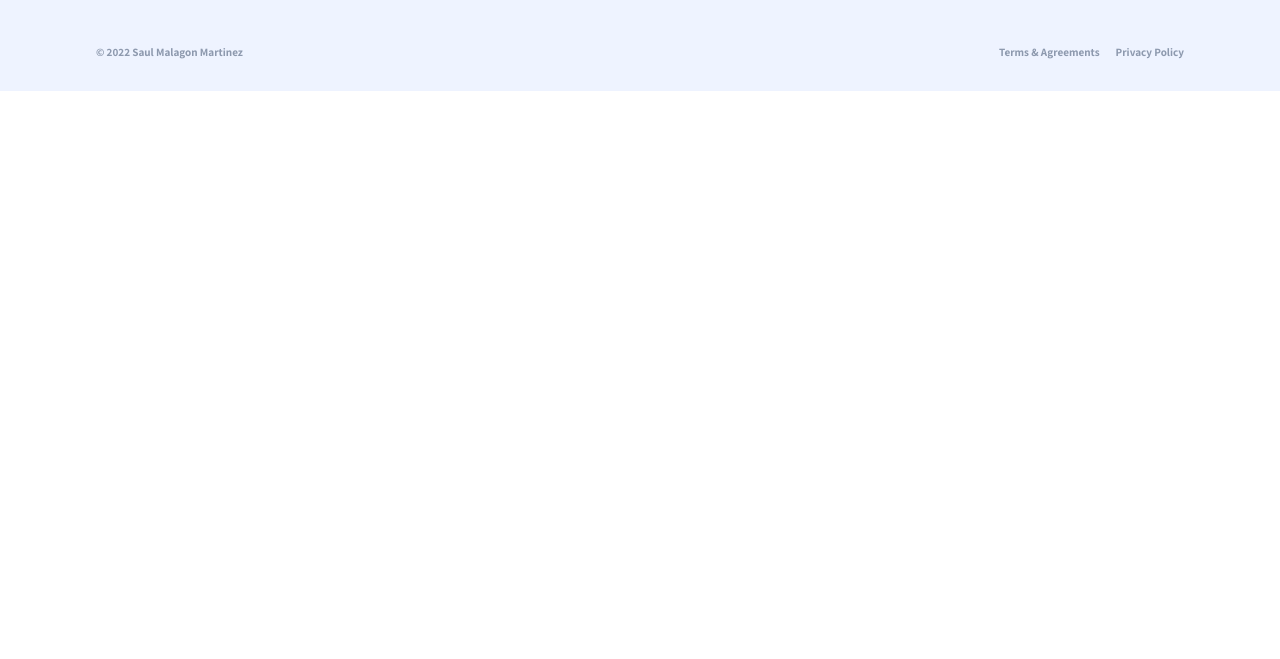
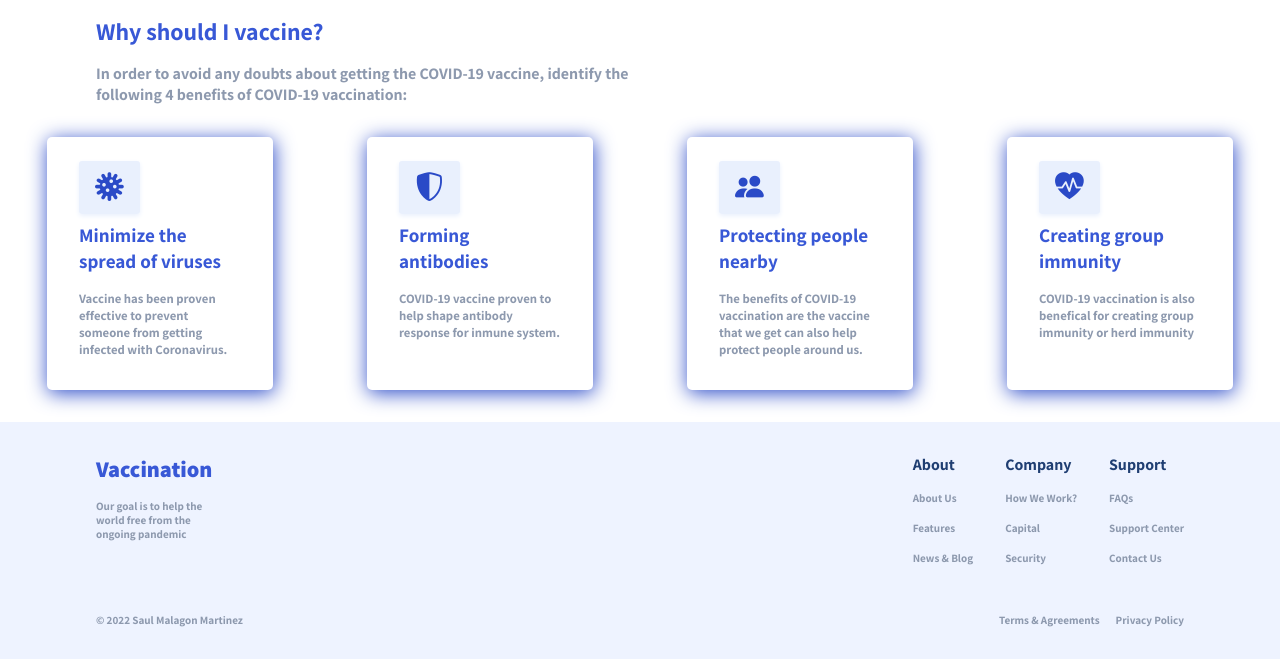
Before and after one commit to SaulMMBP/Launch-X, a plain HTML site: page Frontend/CSS/index.html in a window 1280 px wide. Shown: the part 700-1359 px from the top of the page. Before the commit the page ends 800 px from the top, so only its background shows below. Drawn offline with nearby package versions, Linux system fonts and the light colour scheme.

Commit message:
Logos y tercera sección terminados

```diff
--- a/Frontend/CSS/index.html
+++ b/Frontend/CSS/index.html
@@ -65,6 +65,58 @@
                 <img src="./woman-removebg.png" alt="vaccine_image">
             </div>
         </section>
+
+        <section id="logos">
+            <div class="image-wrap">
+                <img src="./logos.png" alt="logos">
+            </div>
+        </section>
+
+        <section id="why-should-i-vaccine">
+            <div id="wsiv_desc">
+                <h2>Why should I vaccine?</h2>
+                <p>
+                    In order to avoid any doubts about getting the COVID-19
+                    vaccine, identify the following 4 benefits of COVID-19
+                    vaccination:
+                </p>
+            </div>
+            <div id="wsiv_benefits">
+                <div class="cards">
+                    <i class="bi bi-virus"></i>
+                    <h3>Minimize the spread of viruses</h3>
+                    <p>
+                        Vaccine has been proven effective to prevent someone
+                        from getting infected with Coronavirus.
+                    </p>
+                </div>
+                <div class="cards">
+                    <i class="bi bi-shield-shaded"></i>
+                    <h3>Forming antibodies</h3>
+                    <p>
+                        COVID-19 vaccine proven to help shape antibody response
+                        for inmune system.
+                    </p>
+                </div>
+                <div class="cards">
+                    <i class="bi bi-people-fill"></i>
+                    <h3>Protecting people nearby</h3>
+                    <p>
+                        The benefits of COVID-19 vaccination are the vaccine that
+                        we get can also help protect people around us.
+                    </p>
+                </div>
+                <div class="cards">
+                    <i class="bi bi-heart-pulse-fill"></i>
+                    <h3>Creating group immunity</h3>
+                    <p>
+                        COVID-19 vaccination is also benefical for creating group
+                        immunity or herd immunity
+                    </p>
+                </div>
+            </div>
+
+        </section>
     </main>
 
     <footer>
--- a/Frontend/CSS/style.css
+++ b/Frontend/CSS/style.css
@@ -9,11 +9,9 @@
     font-family: 'Assistant', sans-serif;
     color: #8D99AE;
     font-weight: 700;
-
 }
 
 /* ===== Componentes ===== */
-
 .btn {
     background-color: #3454D2;
     color: white;
@@ -27,6 +25,29 @@
 .image-wrap img {
     width: 100%;
     height: auto;
+}
+
+.cards {
+    width: 226px;
+    border-radius: 5px;
+    box-shadow: 1px 3px 20px #2A4AC7;
+    padding: 2rem;
+    font-size: 0.8rem;
+}
+
+.cards h3 {
+    color: #3858D6;
+    margin: 1rem 0;
+    font-size: 1.2rem;
+}
+
+.cards i {
+    font-size: 1.8rem;
+    background-color: #E9F0FD;
+    box-shadow: 0px 2px 5px #E9F0FD;
+    padding: 0.5rem 1rem;
+    color: #2A4AC7;
+    border-radius: 3px;
 }
 
 /* ===== Header ===== */
@@ -68,7 +89,7 @@ nav ul {
 
 #fight-virus_content {
     width: 50%;
-    padding: 1rem 3rem 1rem 6rem;
+    padding: 1rem 3rem 1rem 12rem;
 }
 
 #fight-virus_content h1 {
@@ -84,7 +105,7 @@ nav ul {
 
 #fight-virus_content #info-2 {
     display: flex;
-    justify-content: space-between;
+    justify-content: space-around;
     margin: 3rem 0;
 }
 
@@ -146,6 +167,36 @@ nav ul {
     width: 150%;
 }
 
+/* ===== Section Logos ===== */
+#logos {
+    margin: 2rem 0;
+}
+
+
+/* ===== Section why should i vaccine? ===== */
+#why-should-i-vaccine {
+    margin: 2rem 0;
+}
+
+#wsiv_desc {
+    width: 50%;
+    padding-left: 6rem;
+    margin: 2rem 0;
+}
+
+#wsiv_desc h2 {
+    color:#3858D6;
+    margin: 1rem 0;
+}
+
+#wsiv_benefits {
+    display: flex;
+    justify-content: space-around;
+}
+
+
+
+
 /* ===== Footer ===== */
 footer {
     background-color: #EEF3FF;
```
Also changed, not shown: Frontend/CSS/logos.png (added), Frontend/CSS/woman.jpg (deleted).
